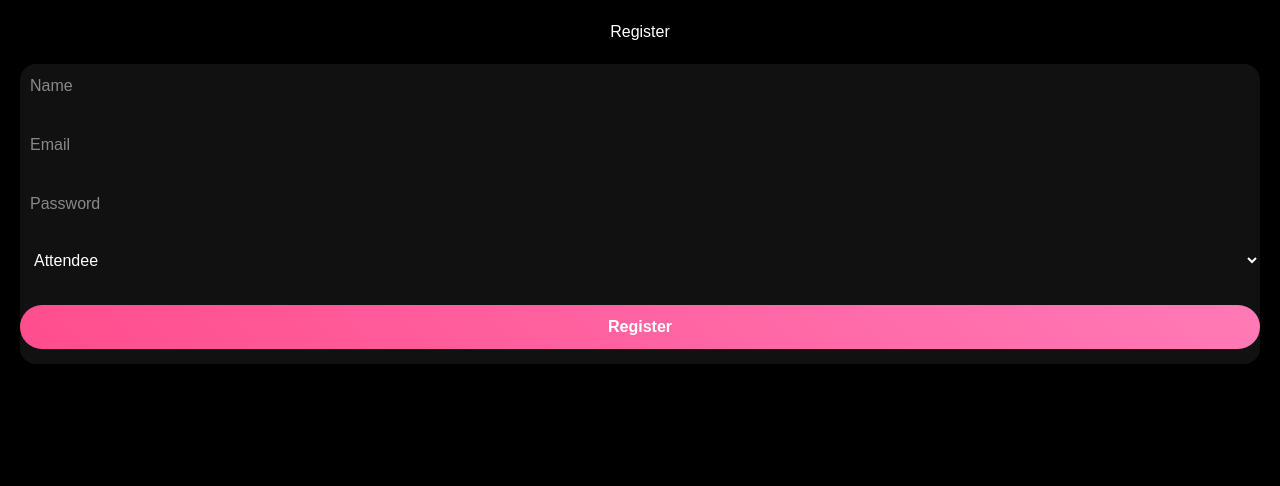
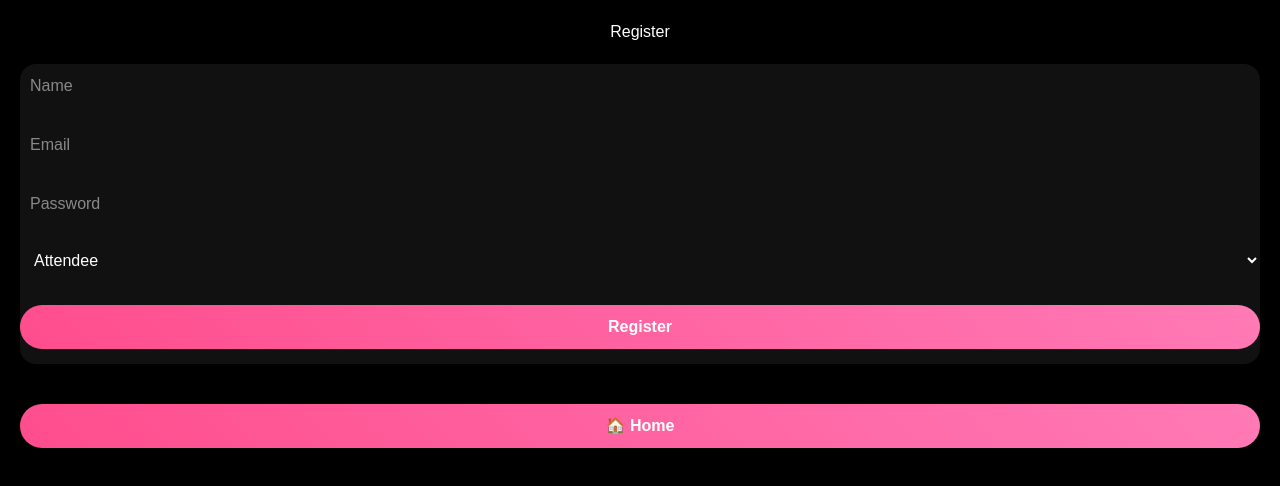
Before and after one commit to nzmllmdzmr-gif/SSWD-Final_Project, a Next.js app: page /register in a window 1280 px wide. Shown: the top 486 px of the page. Built offline with nearby package versions, Linux system fonts and the light colour scheme.

Commit message:
Added home buttons, improved login validation

```diff
--- a/app/login/page.tsx
+++ b/app/login/page.tsx
@@ -32,10 +32,13 @@ export default function LoginPage() {
 
     setMessage(data.message);
 
-    if (data.role === "admin") {
-      window.location.href = "/admin";
-    } else {
-      window.location.href = "/";
+    // Only redirect when login is successful
+    if (res.ok && data.message === "Login successful") {
+      if (data.role === "admin") {
+        window.location.href = "/admin";
+      } else {
+        window.location.href = "/";
+      }
     }
   }
 
@@ -76,6 +79,12 @@ export default function LoginPage() {
           {message}
         </p>
       </div>
+
+      <div style={{ textAlign: "center", marginTop: "30px" }}>
+        <a href="/">
+          <button className="primary-btn">🏠 Home</button>
+        </a>
+      </div>
     </main>
   );
 }
--- a/app/register/page.tsx
+++ b/app/register/page.tsx
@@ -45,13 +45,35 @@ export default function RegisterPage() {
 
       <div className="card">
         <form onSubmit={handleSubmit}>
-          <input className="form-input" type="text" name="name" placeholder="Name" onChange={handleChange} />
+          <input
+            className="form-input"
+            type="text"
+            name="name"
+            placeholder="Name"
+            onChange={handleChange}
+          />
 
-          <input className="form-input" type="email" name="email" placeholder="Email" onChange={handleChange} />
+          <input
+            className="form-input"
+            type="email"
+            name="email"
+            placeholder="Email"
+            onChange={handleChange}
+          />
 
-          <input className="form-input" type="password" name="password" placeholder="Password" onChange={handleChange} />
+          <input
+            className="form-input"
+            type="password"
+            name="password"
+            placeholder="Password"
+            onChange={handleChange}
+          />
 
-          <select className="form-input" name="role" onChange={handleChange}>
+          <select
+            className="form-input"
+            name="role"
+            onChange={handleChange}
+          >
             <option value="attendee">Attendee</option>
             <option value="organiser">Organiser</option>
             <option value="admin">Admin</option>
@@ -62,9 +84,21 @@ export default function RegisterPage() {
           </button>
         </form>
 
-        <p style={{ marginTop: "15px", color: "#ff4d8d", fontWeight: "bold" }}>
+        <p
+          style={{
+            marginTop: "15px",
+            color: "#ff4d8d",
+            fontWeight: "bold",
+          }}
+        >
           {message}
         </p>
+      </div>
+
+      <div style={{ textAlign: "center", marginTop: "30px" }}>
+        <a href="/">
+          <button className="primary-btn">🏠 Home</button>
+        </a>
       </div>
     </main>
   );
```
